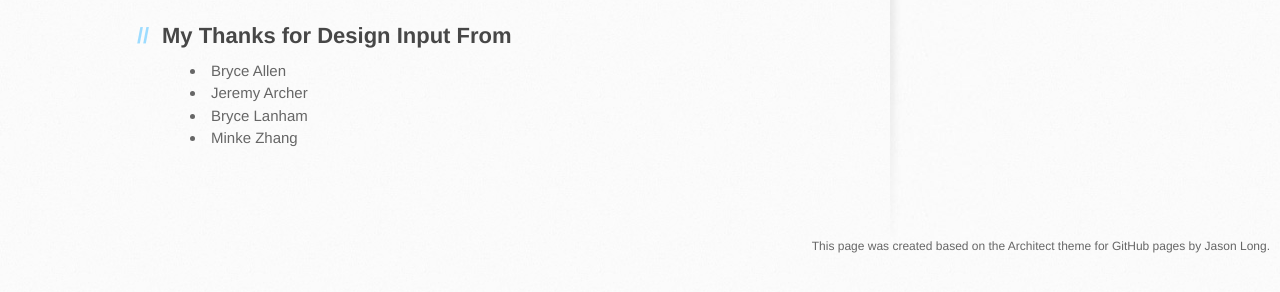
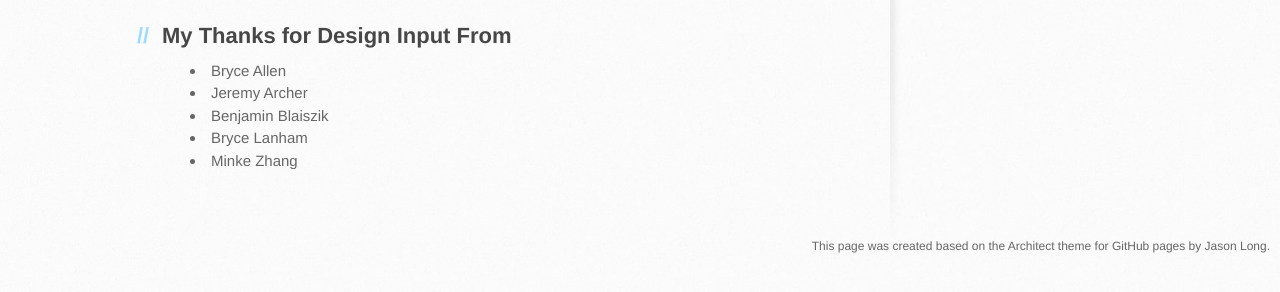
Before and after one commit to sirosen/salve.sirosen.net, a Jekyll site: the page built from notes.html, in a window 1280 px wide. Shown: the part 554-846 px from the top of the page. Built offline with Jekyll 4.4.1, drawn with Linux system fonts in a browser that asks for light colours; some web fonts are replaced.

Commit message:
Added acknowledgment of Ben Blaiszik

```diff
--- a/notes.html
+++ b/notes.html
@@ -19,6 +19,7 @@ layout: default
 <ul>
 <li>Bryce Allen</li>
 <li>Jeremy Archer</li>
+<li>Benjamin Blaiszik</li>
 <li>Bryce Lanham</li>
 <li>Minke Zhang</li>
 </ul>
```
